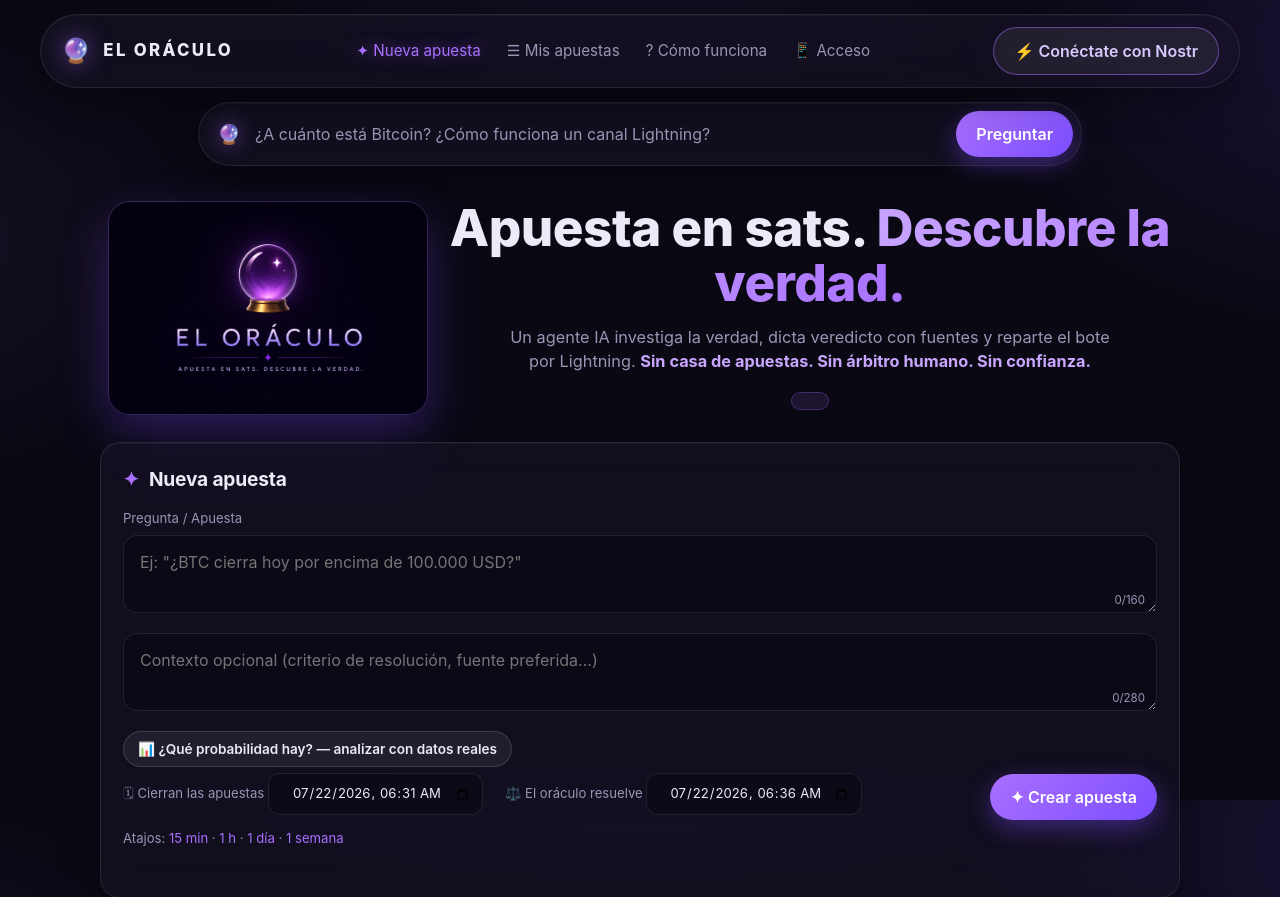
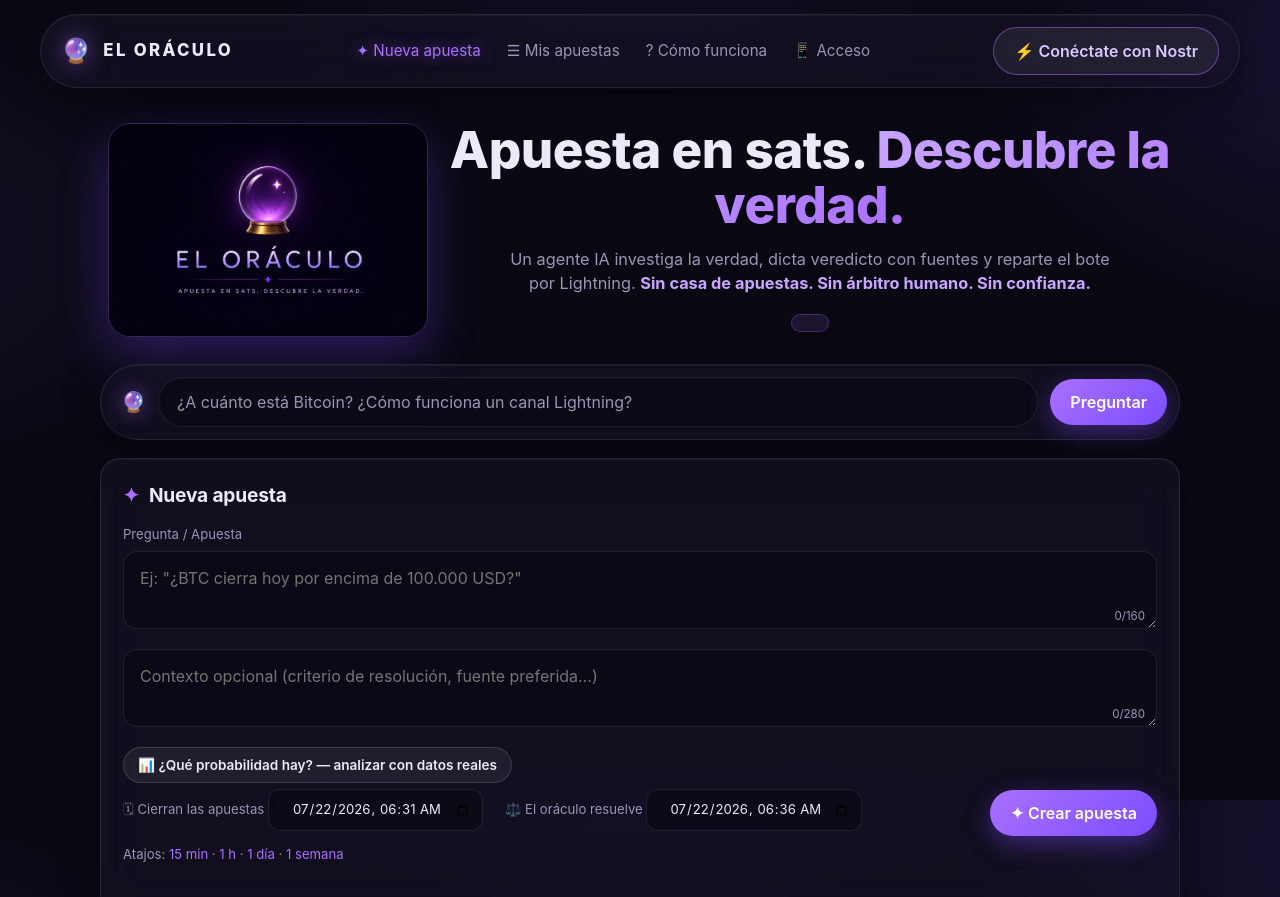
Before and after one commit to Lo0ker-Noma/el-oraculo, a website: page public/index.html in a window 1280 px wide. Shown: the top 897 px of the page. Drawn offline with Linux system fonts and the light colour scheme; no server answers.

Commit message:
Globo de preguntas justo encima de Nueva apuesta, con campo oscuro
Se mueve la barra del chat dentro de main (antes estaba pegada al navbar) para que quede sobre la tarjeta de crear apuesta y con su mismo ancho. El input pasa a fondo oscuro con borde y foco violeta, igual que los campos de Nueva apuesta.

Co-Authored-By: Claude Opus 4.8 <noreply@anthropic.com>

```diff
--- a/public/index.html
+++ b/public/index.html
@@ -23,15 +23,6 @@
   <button id="nostrBtn" class="glass-btn nostr">⚡ Conéctate con Nostr</button>
 </nav>
 
-<div class="askBarWrap">
-  <div class="askBar glass">
-    <span class="askIcon">🔮</span>
-    <input id="chatInput" type="text" maxlength="300" placeholder="¿A cuánto está Bitcoin? ¿Cómo funciona un canal Lightning?">
-    <button id="btnChat" class="glass-btn primary">Preguntar</button>
-  </div>
-  <div id="chatLog"></div>
-</div>
-
 <header class="hero">
   <img id="heroLogo" class="hero-ball" src="logo.png" alt="El Oráculo">
   <div class="hero-text">
@@ -42,6 +33,15 @@
 </header>
 
 <main>
+  <div class="askBarWrap">
+    <div class="askBar glass">
+      <span class="askIcon">🔮</span>
+      <input id="chatInput" type="text" maxlength="300" placeholder="¿A cuánto está Bitcoin? ¿Cómo funciona un canal Lightning?">
+      <button id="btnChat" class="glass-btn primary">Preguntar</button>
+    </div>
+    <div id="chatLog"></div>
+  </div>
+
   <section id="crear" class="card glass create">
     <h2><span class="spark">✦</span> Nueva apuesta</h2>
     <div class="field">
--- a/public/style.css
+++ b/public/style.css
@@ -155,19 +155,23 @@ input[type=datetime-local]:focus { border-color: rgba(169, 112, 255, 0.6); }
 .msg.pensando { opacity: .7; animation: pulse 1.2s infinite; }
 .msg .sources { margin-top: 8px; font-size: .76rem; }
 
-/* globo flotante para preguntar, arriba del todo */
-.askBarWrap { max-width: 900px; margin: 0 auto 18px; padding: 0 8px; }
+/* globo para preguntar al oráculo, justo encima de "Nueva apuesta" */
+.askBarWrap { display: flex; flex-direction: column; gap: 10px; }
 .askBar {
-  display: flex; align-items: center; gap: 10px; padding: 8px 8px 8px 18px;
+  display: flex; align-items: center; gap: 12px; padding: 12px 12px 12px 20px;
   border-radius: 999px;
 }
-.askIcon { font-size: 1.2rem; flex: none; filter: drop-shadow(0 0 10px rgba(169, 112, 255, 0.5)); }
+.askIcon { font-size: 1.25rem; flex: none; filter: drop-shadow(0 0 10px rgba(169, 112, 255, 0.5)); }
 .askBar input {
-  flex: 1; font: inherit; color: var(--text); background: transparent; border: 0; outline: none; padding: 8px 4px;
+  flex: 1; font: inherit; color: var(--text);
+  background: rgba(10, 8, 18, 0.6); border: 1px solid var(--stroke);
+  border-radius: 999px; outline: none; padding: 12px 18px;
+  transition: border-color .15s ease, box-shadow .15s ease;
 }
 .askBar input::placeholder { color: var(--muted); }
+.askBar input:focus { border-color: rgba(169, 112, 255, 0.6); box-shadow: 0 0 0 3px rgba(169, 112, 255, 0.15); }
 .askBar .primary { flex: none; white-space: nowrap; }
-.askBarWrap #chatLog { max-width: 100%; padding: 0 8px; }
+.askBarWrap #chatLog { margin: 0; }
 
 /* cómo funciona */
 .howto h2 { margin-bottom: 18px; }
```
